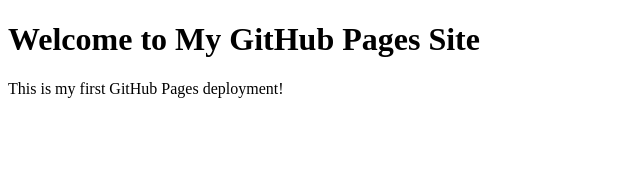
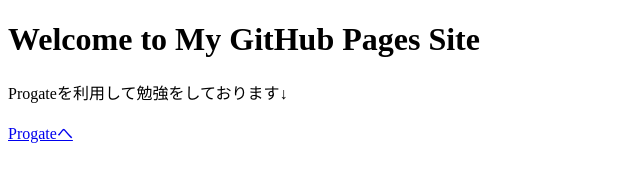
Before and after one commit to tekechi/my-first-web-app, a plain HTML site: page index.html in a window 1280 px wide. Shown: the whole page, without its empty margins (0-640 px from the left). Drawn offline with Linux system fonts and the light colour scheme.

Commit message:
Add files via upload

```diff
--- /dev/null
+++ b/index.css
@@ -0,0 +1,3 @@
+h1 {
+    color:red;
+}
--- a/index.html
+++ b/index.html
@@ -7,6 +7,7 @@
 </head>
 <body>
     <h1>Welcome to My GitHub Pages Site</h1>
-    <p>This is my first GitHub Pages deployment!</p>
+    <p>Progateを利用して勉強をしております↓</p>
+    <a href="https://prog-8.com/dashboard">Progateへ</a>
 </body>
 </html>
```
